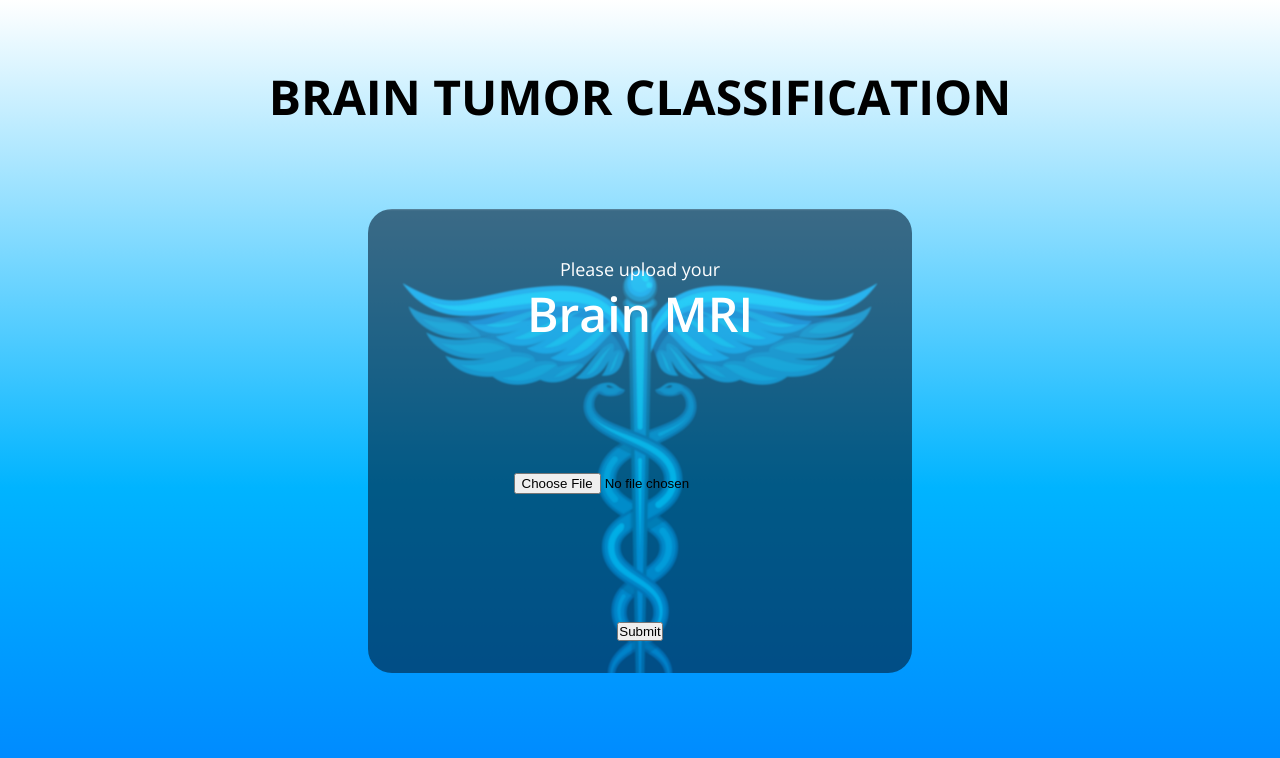
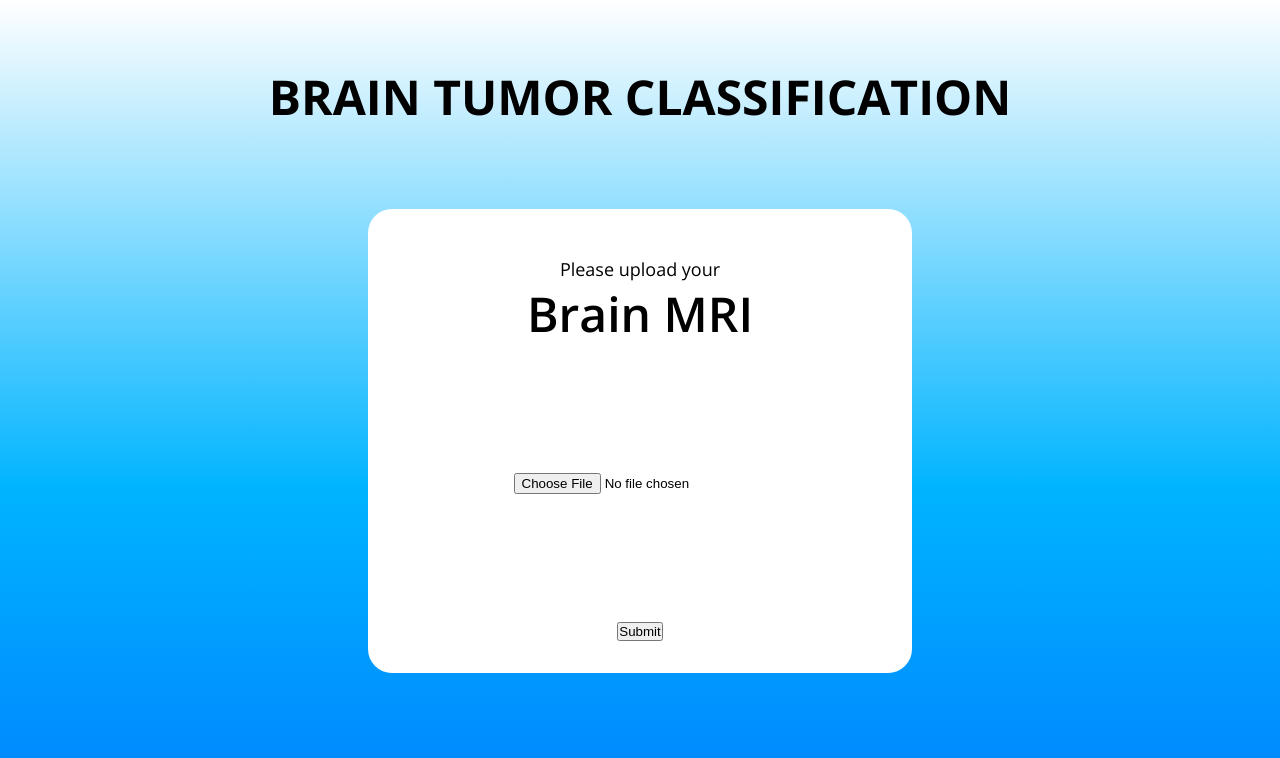
Before and after one commit to raj-dash/BrainTumorClassificationUI, a React (Vite) app: page / in a window 1280 px wide. Shown: the top 758 px of the page. Built offline with nearby package versions, Linux system fonts and the light colour scheme.

Commit message:
White Background

```diff
--- a/src/App.css
+++ b/src/App.css
@@ -37,12 +37,9 @@ body {
   min-height: 50vh;
   max-width: max-content;
   min-width: 30rem;
-  background-image: url("assets/7514780.png");
-  background-size: cover;
-}
-
-.form-container::before {
-  background-color: rgba(0, 0, 0, 0.6);
+  background: #fff
+  /* background-image: url("assets/7514780.png");
+  background-size: cover; */
 }
 
 .form {
@@ -67,13 +64,13 @@ body {
 .label {
   font-size: 18px;
   padding-top: 1rem;
-  color: #ffffff;
+  /* color: #ffffff; */
 }
 
 .label-mri {
   font-size: 48px;
   font-weight: 600;
-  color: #ffffff;
+  /* color: #ffffff; */
   /* padding-top: 1rem; */
 }
 
```
